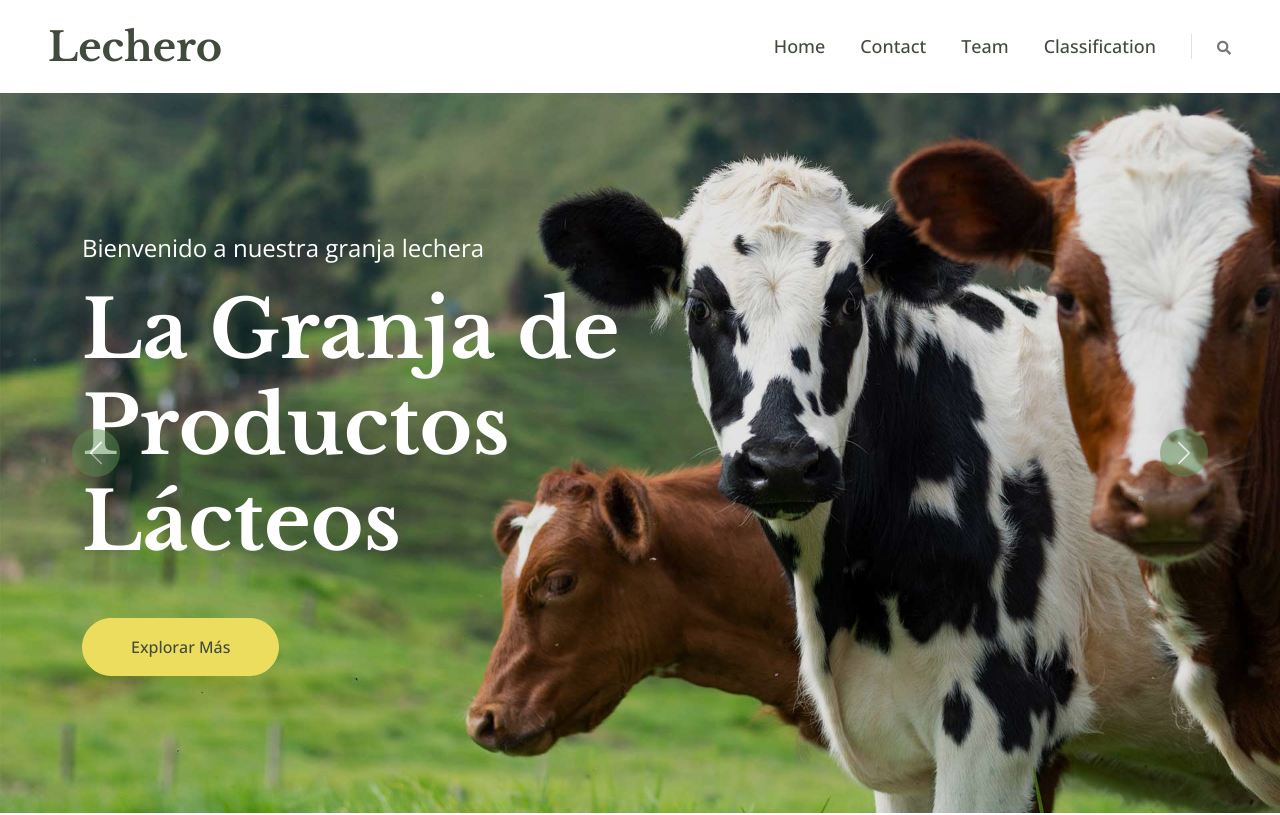
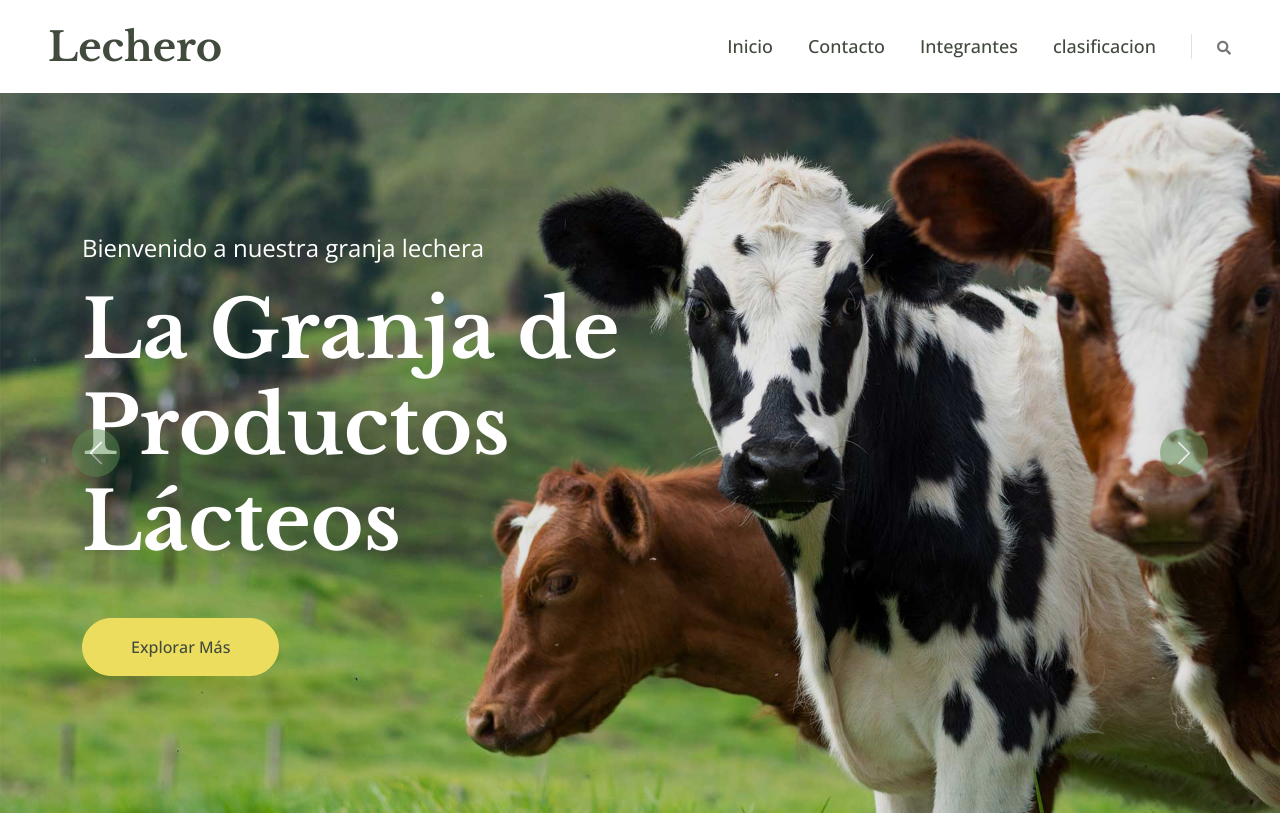
Before and after one commit to jefryne/proyectoAgro, a React (Vite) app: page / in a window 1280 px wide. Shown: the top 815 px of the page. Built offline with nearby package versions, Linux system fonts and the light colour scheme; no server answers.

Commit message:
cosas adicionales

```diff
--- a/public/js/voz.js
+++ b/public/js/voz.js
@@ -81,12 +81,12 @@ function hablar(texto_hablar) {
             console.log(data.result.prediction.topIntent);
             data.result.prediction.entities.forEach(element => {
                 if (data.result.prediction.topIntent == "Redirecionar") {
-                    if (element.category == "Seccion") {
+                    if (element.category == "Seccion" || element.category == "sección") {
                         if (element.text == "reciclaje") {
                             loadAudioBlob("BJZ01fC9ZCAOW8zSrpQA")
                             window.location.href = "#s_reciclaje";
-                        } else if (element.text == "análisis") {
-                            loadAudioBlob("MVoNBMIebgCzhbzoXZcS")
+                        } else if (element.text == "contacto") {
+                            loadAudioBlob("M4v3iXXPBiCwn6Uf5fmC")
                             window.location.href = "#s_analisis";
                         } else if (element.text == "estadísticas ") {
                             loadAudioBlob("ZHinbkFkL4JUQY4LGB6X")
@@ -97,15 +97,19 @@ function hablar(texto_hablar) {
                         } else if (element.text == "experiencia") {
                             loadAudioBlob("wtDHPGw4LK1aWI7qOSml")
                             window.location.href = "#s_experiencia";
-                        } else if (element.text == "contacto") {
-                            loadAudioBlob("M4v3iXXPBiCwn6Uf5fmC")
+                        } else if (element.text == "reconocimiento") {
+                            // loadAudioBlob("MVoNBMIebgCzhbzoXZcS")
                             window.location.href = "http://localhost:5173/contact";
-                        } else if (element.text == "formulario") {
+                        } else if (element.text == "clasificador") {
+                            ////////////poner audio de que se clasifica
                             loadAudioBlob("ITY9pOYokj19Fzwuqzf7")
                             window.location.href = "#s_formulario";
                         } else if (element.text == "integrantes") {
                             loadAudioBlob("6xENwY3rXho00YgGerZ0")
                             window.location.href = "http://localhost:5173/team";
+                        }else if (element.text == "clasificación") {
+                           ////////////// texto de la cosas que se clasifican
+                            window.location.href = "http://localhost:5173/classification";
                         }
                     }
                 } else if (data.result.prediction.topIntent == "Presentarse") {
@@ -170,13 +174,13 @@ function loadAndPlayAudio(id_historial, intecion = "ninguna") {
         });
 }
 
-loadAudioBlob("M4db6HAoCjH1NlKo4oqb", "aplicacion")
+// loadAudioBlob("M4db6HAoCjH1NlKo4oqb", "aplicacion")
 //linea para cambiar colores del blob 14938
 let audio = document.getElementById("voiceBlob");
 audio.style.visibility = "hidden";
 
 let wave = new CircularAudioWave(document.getElementById('chart-container'));
-function loadAudioBlob(endpoint) {
+function loadAudioBlob(endpoint, intecion) {
     fetch(`https://api.elevenlabs.io/v1/history/${endpoint}/audio`, {
         "headers": {
         "accept": "audio/mpeg",
@@ -204,8 +208,12 @@ function loadAudioBlob(endpoint) {
         });
         wave.loadAudio(audioUrl);
         setTimeout(function () {
-        wave.play();
+            wave.play();
+            if (intecion == "aplicacion") {
+                redirigirUnaVez()
+            }
         }, 1000);
+
     }).catch(error => {
         console.error('Error en la solicitud:', error);
     });
--- a/src/Components/Header&Footer.jsx
+++ b/src/Components/Header&Footer.jsx
@@ -3,19 +3,19 @@ import { Link } from 'react-router-dom';
 
 const link = [
     {
-        name: "Home",
+        name: "Inicio",
         href: "/",
     },
     {
-        name: "Contact",
+        name: "Contacto",
         href: "/contact",
     },
     {
-        name: "Team",
+        name: "Integrantes",
         href: "/team",
     },
     {
-        name: "Classification",
+        name: "clasificacion",
         href: "/classification",
     },
 ];
```
